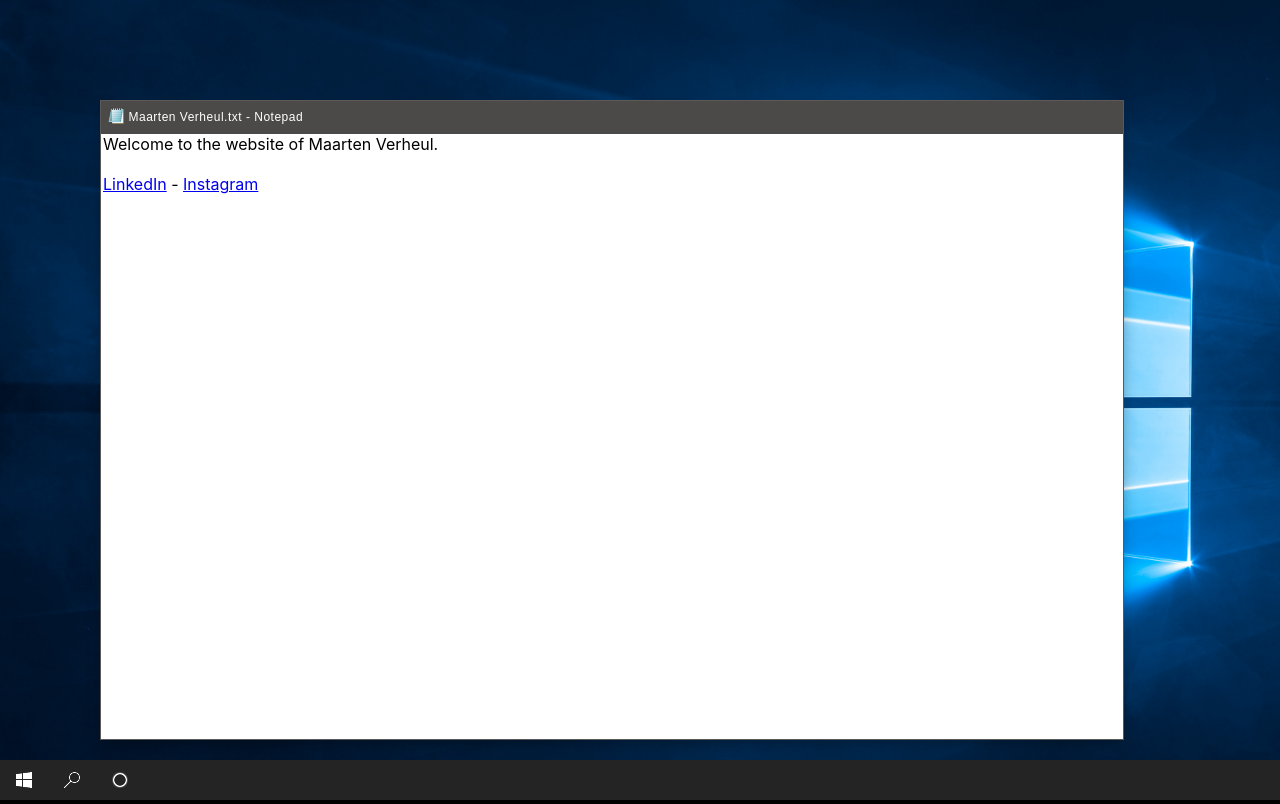
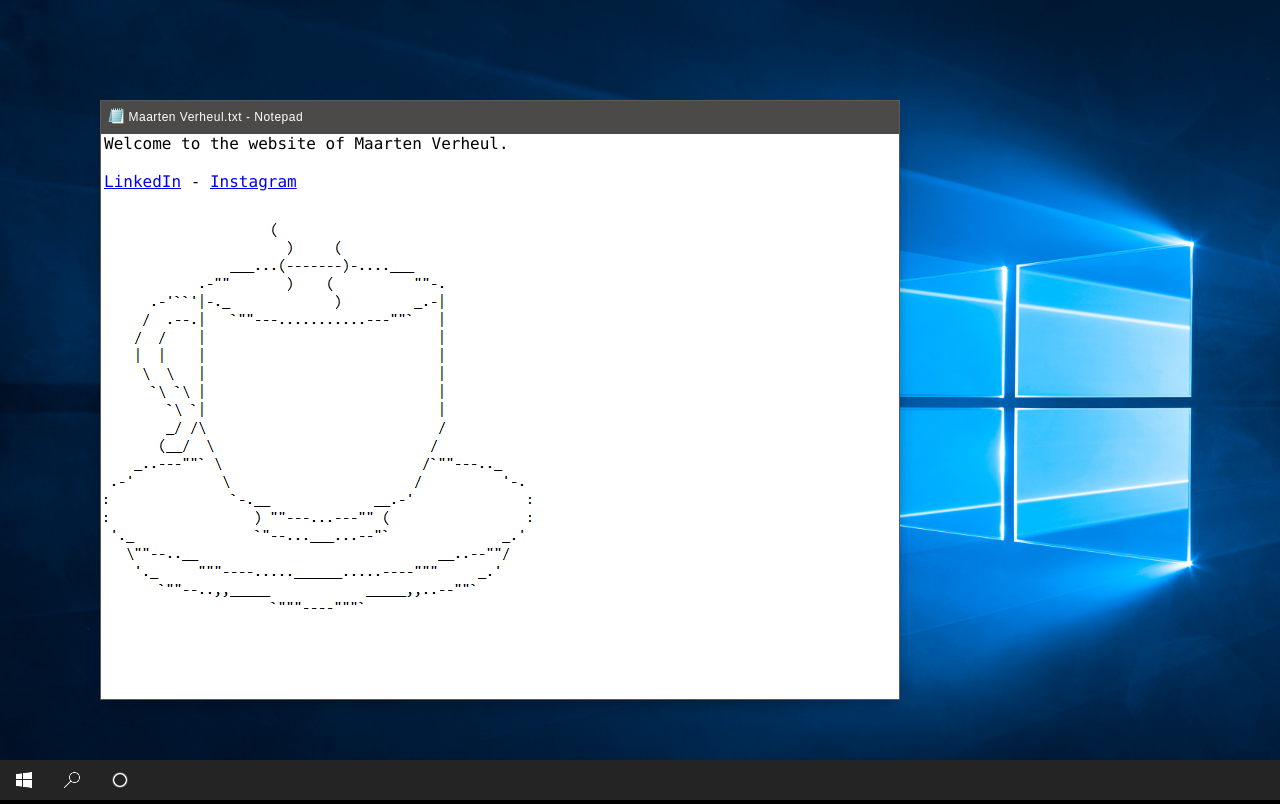
Before and after one commit to maartenverheul/maartenverheul.github.io, a React app: page / in a window 1280 px wide. Built offline with nearby package versions, Linux system fonts and the light colour scheme.

Commit message:
Add appshell

```diff
--- a/src/App.scss
+++ b/src/App.scss
@@ -19,57 +19,11 @@
   }
 }
 
-.app {
-	background-color: white;
-	position: absolute;
-	border: 1px solid var(--app-border);
-  box-shadow: 0 7px 15px -4px rgba(0,0,0,0.4);
-
-	.app-header {
-		color: white;
-		padding: 6.5px;
-		font-family: sans-serif;
-		>* {
-			display: inline-block;
-			pointer-events: none;
-		}
-  }
-
-	.app-icon {
-		background-size: contain;
-		width: 16px;
-		height: 16px;
-		margin-right: 5px;
-  }
-
-	.app-title {
-		font-size: .75em;
-		vertical-align: text-top;
-		user-select: none;
-		font-weight: 100;
-		letter-spacing: .5px;
-	}
+.img-coffee {
+  background-image: url(./assets/img/coffee.png);
+  width: 428px;
+  height: 386px;
+  background-position: top left;
+  background-size: contain;
+  margin-top: 2rem;
 }
-
-.app.focus {
-	.app-header {
-		background-color: var(--focus-header-color);
-		user-select: none;
-	}
-}
-
-/*
-**  Notepad
-*/
-
-.notepad {
-	width: 80%;
-	height: 80%;
-	.app-icon {
-		background-image: url(./assets/icons/notepad_x16.png);
-  }
-
-	.app-content {
-		padding: 0 2px;
-	}
-}
--- a/src/App.tsx
+++ b/src/App.tsx
@@ -1,5 +1,6 @@
 import React from 'react';
 import './App.scss';
+import AppShell from './components/appshell/AppShell';
 import Taskbar from './components/taskbar/Taskbar';
 
 function App() {
@@ -7,19 +8,14 @@
     <div className="computer">
       <div className="boot screen"></div>
       <div className="desktop screen show">
-        <div className="app notepad focus" style={{left: 100, top: 100}}>
-          <div className="app-header">
-            <div className="app-icon"></div>
-            <span className="app-title">Maarten Verheul.txt - Notepad</span>
+        <AppShell title="Maarten Verheul.txt - Notepad" icon="icon" position={[100, 100]} size={[800, 600]}>
+          <div style={{marginLeft: 3, fontFamily: 'consolas'}}>
+            <p>Welcome to the website of Maarten Verheul.</p><br/>
+            <a target="blank" href="https://www.linkedin.com/in/maarten-verheul/">LinkedIn</a> -&nbsp;
+            <a target="blank" href="https://www.instagram.com/meerofmindermaarten/">Instagram</a><br/>
+            <div className="img-coffee"></div>
           </div>
-          <div className="app-content">
-            Welcome to the website of Maarten Verheul.
-            <br/>
-            <br/>
-            <a target="blank" href="https://www.linkedin.com/in/maarten-verheul/">LinkedIn</a> -&nbsp;
-            <a target="blank" href="https://www.instagram.com/meerofmindermaarten/">Instagram</a>
-          </div>
-        </div>
+        </AppShell>
         <Taskbar />
       </div>
     </div>
--- /dev/null
+++ b/src/components/appshell/AppShell.scss
@@ -0,0 +1,57 @@
+.app {
+  background-color: white;
+	position: absolute;
+	border: 1px solid var(--app-border);
+  box-shadow: 0 7px 15px -4px rgba(0,0,0,0.4);
+
+	.app-header {
+		color: white;
+		padding: 6.5px;
+		font-family: sans-serif;
+		>* {
+			display: inline-block;
+			pointer-events: none;
+    }
+    z-index: 3;
+    position: relative;
+  }
+
+	.app-icon {
+		background-size: contain;
+		width: 16px;
+		height: 16px;
+		margin-right: 5px;
+  }
+
+	.app-title {
+		font-size: .75em;
+		vertical-align: text-top;
+		user-select: none;
+		font-weight: 100;
+		letter-spacing: .5px;
+  }
+
+  .app-mover {
+    width: 100px;
+    height: 100px;
+    position: absolute;
+    opacity: 0;
+    z-index: 5;
+  }
+}
+
+.app.focus {
+	.app-header {
+		background-color: var(--focus-header-color);
+		user-select: none;
+	}
+}
+
+/*
+**  Notepad
+*/
+
+
+.app-icon.icon-notepad {
+  background-image: url(../../assets/icons/notepad_x16.png);
+}
--- /dev/null
+++ b/src/components/appshell/AppShell.tsx
@@ -0,0 +1,91 @@
+import React from 'react';
+import './AppShell.scss';
+
+type Props = {
+  title: string,
+  icon: string,
+  resizable?: boolean,
+  closable?: boolean
+  position: [number, number],
+  size: [number, number],
+}
+type State = {
+  position: {x: number, y: number},
+  size: {width: number, height: number},
+  isMoving: boolean,
+  moveOffset: {x: number, y: number}|null,
+  moverLocation: {x: number, y: number}|null,
+}
+
+class AppShell extends React.Component<Props> {
+
+  private static readonly MOVERSIZE: [number, number] = [400, 400]
+
+  public state: State = {
+    position: {x: this.props.position[0], y: this.props.position[1]},
+    size: {width: this.props.size[0], height: this.props.size[1]},
+    isMoving: false,
+    moveOffset: null,
+    moverLocation: null,
+  }
+  private element: React.RefObject<HTMLDivElement>;
+
+  constructor(props: Props){
+    super(props);
+    this.element = React.createRef<HTMLDivElement>();
+  }
+
+  onPointerDown(e: React.PointerEvent<HTMLDivElement>){
+    if(!this.element.current) return;
+    console.log(e.clientX, e.clientY);
+    this.setState({
+      isMoving: true,
+      moveOffset: { x: e.clientX - this.element.current.offsetLeft, y: e.clientY - this.element.current.offsetTop },
+      moverLocation: { x: e.clientX - this.element.current.offsetLeft - AppShell.MOVERSIZE[0]/2, y: e.clientY - this.element.current.offsetTop - AppShell.MOVERSIZE[0]/2 },
+    });
+  }
+  onPointerUp(){
+    this.setState({
+      isMoving: false,
+      moveOffset: null,
+      moverLocation: null
+    });
+  }
+  onPointerMove(e: React.PointerEvent<HTMLDivElement>){
+    if(this.state.isMoving && this.state.moveOffset)
+    this.setState({
+      position: {
+        x: e.clientX - this.state.moveOffset.x,
+        y: e.clientY - this.state.moveOffset.y
+      }
+    });
+  }
+
+  public resize(width: number, height: number): void {
+    this.setState({
+      size: {
+        width, height
+      }
+    })
+  }
+  public destroy(): void {
+
+  }
+
+  render() {
+    return (
+      <div className="app focus" style={{left: this.state.position.x, top: this.state.position.y, width: this.state.size.width, height: this.state.size.height}} ref={this.element}>
+        {this.state.isMoving && <div className="app-mover" style={{left: this.state.moverLocation?.x, top: this.state.moverLocation?.y, width: AppShell.MOVERSIZE[0], height: AppShell.MOVERSIZE[1]}} onPointerMove={(e) => this.onPointerMove(e)} onPointerUp={() => this.onPointerUp()}></div>}
+        <div className="app-header" onPointerDown={(e) => this.onPointerDown(e)}>
+          <div className="app-icon icon-notepad"></div>
+          <span className="app-title">{this.props.title}</span>
+        </div>
+        <div className="app-content">
+          {this.props.children}
+        </div>
+      </div>
+    );
+  }
+}
+
+export default AppShell;
```
Also changed, not shown: src/components/appwindow/AppWindow.tsx (added, +14 -0 lines), src/assets/img/coffee.png (added), src/components/appwindow/AppWindow.scss (added).
